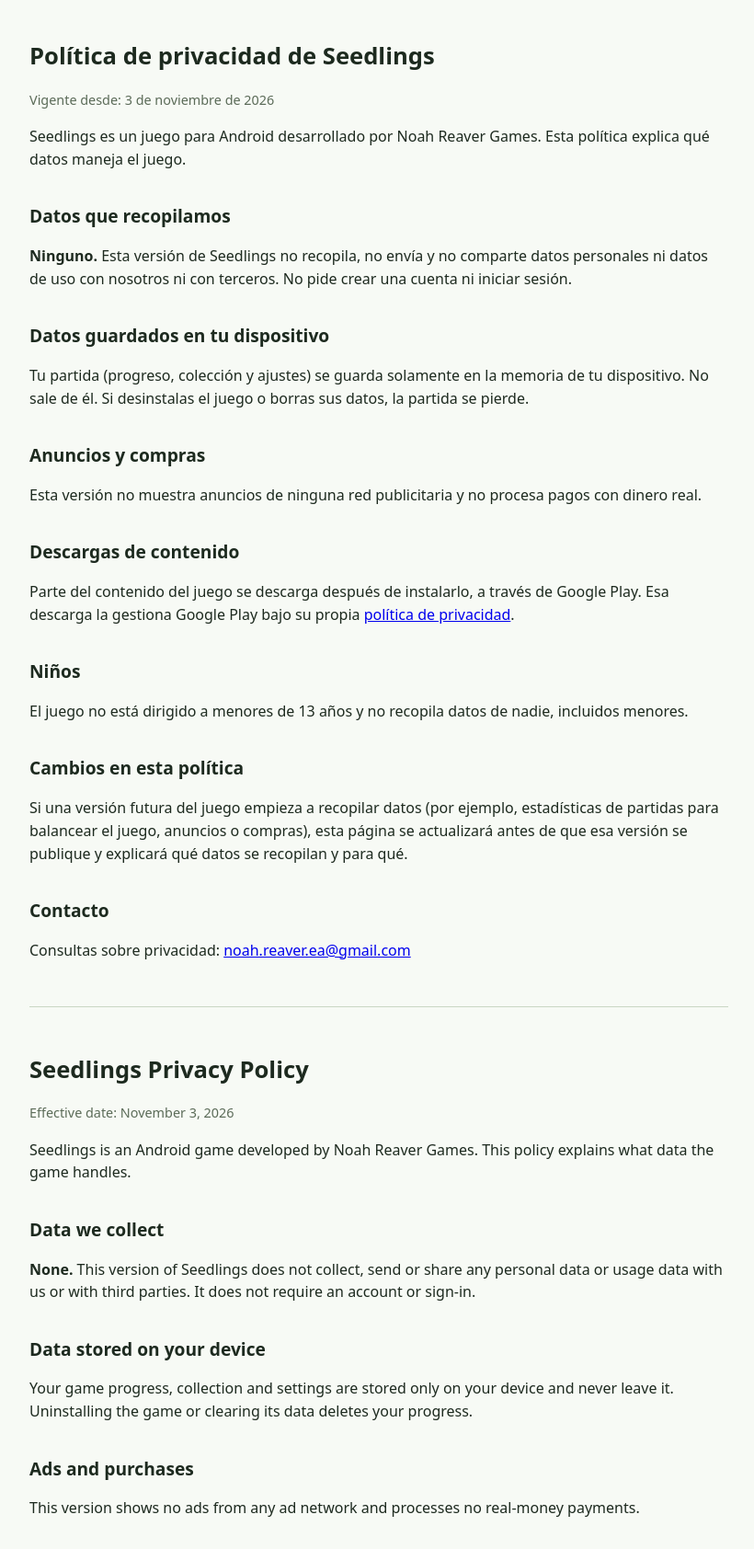
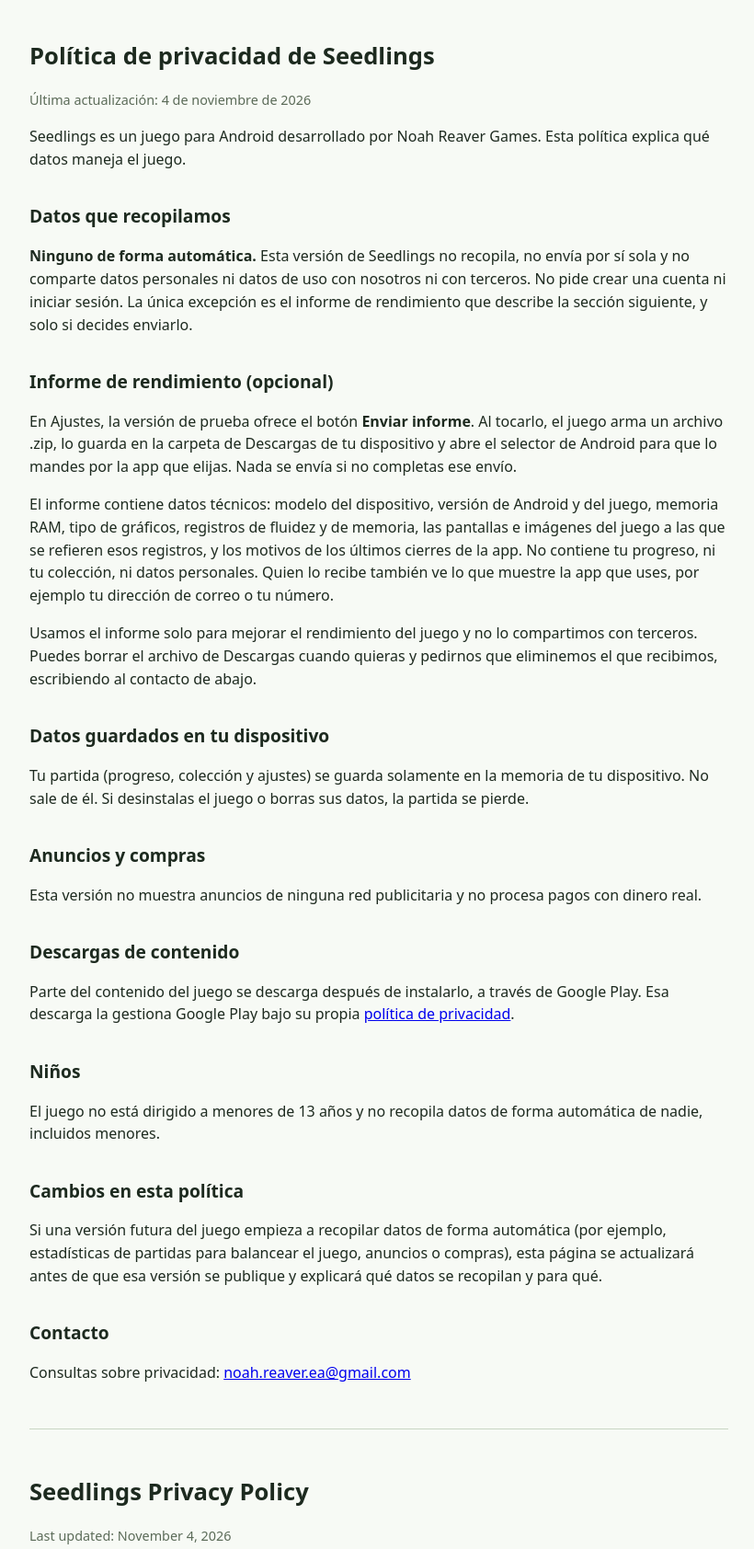
Before and after one commit to EmiAparicio/seedlings-privacidad, a plain HTML site: page index.html in a window 1280 px wide. Shown: the top 1684 px of the page at 92% size, without its empty margins (228-1048 px from the left). Drawn offline with Linux system fonts and the light colour scheme.

Commit message:
Politica de privacidad: informe de rendimiento opcional

```diff
--- a/index.html
+++ b/index.html
@@ -14,12 +14,17 @@
 <body>
 
 <h1>Política de privacidad de Seedlings</h1>
-<p class="fecha">Vigente desde: 3 de noviembre de 2026</p>
+<p class="fecha">Última actualización: 4 de noviembre de 2026</p>
 
 <p>Seedlings es un juego para Android desarrollado por Noah Reaver Games. Esta política explica qué datos maneja el juego.</p>
 
 <h2>Datos que recopilamos</h2>
-<p><strong>Ninguno.</strong> Esta versión de Seedlings no recopila, no envía y no comparte datos personales ni datos de uso con nosotros ni con terceros. No pide crear una cuenta ni iniciar sesión.</p>
+<p><strong>Ninguno de forma automática.</strong> Esta versión de Seedlings no recopila, no envía por sí sola y no comparte datos personales ni datos de uso con nosotros ni con terceros. No pide crear una cuenta ni iniciar sesión. La única excepción es el informe de rendimiento que describe la sección siguiente, y solo si decides enviarlo.</p>
+
+<h2>Informe de rendimiento (opcional)</h2>
+<p>En Ajustes, la versión de prueba ofrece el botón <strong>Enviar informe</strong>. Al tocarlo, el juego arma un archivo .zip, lo guarda en la carpeta de Descargas de tu dispositivo y abre el selector de Android para que lo mandes por la app que elijas. Nada se envía si no completas ese envío.</p>
+<p>El informe contiene datos técnicos: modelo del dispositivo, versión de Android y del juego, memoria RAM, tipo de gráficos, registros de fluidez y de memoria, las pantallas e imágenes del juego a las que se refieren esos registros, y los motivos de los últimos cierres de la app. No contiene tu progreso, ni tu colección, ni datos personales. Quien lo recibe también ve lo que muestre la app que uses, por ejemplo tu dirección de correo o tu número.</p>
+<p>Usamos el informe solo para mejorar el rendimiento del juego y no lo compartimos con terceros. Puedes borrar el archivo de Descargas cuando quieras y pedirnos que eliminemos el que recibimos, escribiendo al contacto de abajo.</p>
 
 <h2>Datos guardados en tu dispositivo</h2>
 <p>Tu partida (progreso, colección y ajustes) se guarda solamente en la memoria de tu dispositivo. No sale de él. Si desinstalas el juego o borras sus datos, la partida se pierde.</p>
@@ -31,10 +36,10 @@
 <p>Parte del contenido del juego se descarga después de instalarlo, a través de Google Play. Esa descarga la gestiona Google Play bajo su propia <a href="https://policies.google.com/privacy">política de privacidad</a>.</p>
 
 <h2>Niños</h2>
-<p>El juego no está dirigido a menores de 13 años y no recopila datos de nadie, incluidos menores.</p>
+<p>El juego no está dirigido a menores de 13 años y no recopila datos de forma automática de nadie, incluidos menores.</p>
 
 <h2>Cambios en esta política</h2>
-<p>Si una versión futura del juego empieza a recopilar datos (por ejemplo, estadísticas de partidas para balancear el juego, anuncios o compras), esta página se actualizará antes de que esa versión se publique y explicará qué datos se recopilan y para qué.</p>
+<p>Si una versión futura del juego empieza a recopilar datos de forma automática (por ejemplo, estadísticas de partidas para balancear el juego, anuncios o compras), esta página se actualizará antes de que esa versión se publique y explicará qué datos se recopilan y para qué.</p>
 
 <h2>Contacto</h2>
 <p>Consultas sobre privacidad: <a href="mailto:noah.reaver.ea@gmail.com">noah.reaver.ea@gmail.com</a></p>
@@ -42,13 +47,18 @@
 <hr>
 
 <h1 lang="en">Seedlings Privacy Policy</h1>
-<p class="fecha" lang="en">Effective date: November 3, 2026</p>
+<p class="fecha" lang="en">Last updated: November 4, 2026</p>
 
 <div lang="en">
 <p>Seedlings is an Android game developed by Noah Reaver Games. This policy explains what data the game handles.</p>
 
 <h2>Data we collect</h2>
-<p><strong>None.</strong> This version of Seedlings does not collect, send or share any personal data or usage data with us or with third parties. It does not require an account or sign-in.</p>
+<p><strong>None automatically.</strong> This version of Seedlings does not collect, send on its own or share any personal data or usage data with us or with third parties. It does not require an account or sign-in. The only exception is the performance report described in the next section, and only if you choose to send it.</p>
+
+<h2>Performance report (optional)</h2>
+<p>In Settings, the test version offers a <strong>Send report</strong> button. When you tap it, the game creates a .zip file, saves it to your device's Downloads folder and opens the Android share menu so you can send it with the app you choose. Nothing is sent unless you complete that step.</p>
+<p>The report contains technical data: device model, Android and game version, RAM, graphics type, smoothness and memory logs, the game screens and images those logs refer to, and the reasons for the app's most recent closures. It does not contain your progress, your collection or personal data. Whoever receives it also sees what the app you use displays, such as your email address or phone number.</p>
+<p>We use the report only to improve the game's performance and do not share it with third parties. You can delete the file from Downloads at any time, and you can ask us to delete the copy we received by writing to the contact below.</p>
 
 <h2>Data stored on your device</h2>
 <p>Your game progress, collection and settings are stored only on your device and never leave it. Uninstalling the game or clearing its data deletes your progress.</p>
@@ -60,10 +70,10 @@
 <p>Part of the game content is downloaded after installation through Google Play, which handles it under its own <a href="https://policies.google.com/privacy">privacy policy</a>.</p>
 
 <h2>Children</h2>
-<p>The game is not directed at children under 13 and does not collect data from anyone, including children.</p>
+<p>The game is not directed at children under 13 and does not automatically collect data from anyone, including children.</p>
 
 <h2>Changes to this policy</h2>
-<p>If a future version of the game starts collecting data (for example, match statistics used to balance the game, ads or purchases), this page will be updated before that version is released, explaining what data is collected and why.</p>
+<p>If a future version of the game starts collecting data automatically (for example, match statistics used to balance the game, ads or purchases), this page will be updated before that version is released, explaining what data is collected and why.</p>
 
 <h2>Contact</h2>
 <p>Privacy questions: <a href="mailto:noah.reaver.ea@gmail.com">noah.reaver.ea@gmail.com</a></p>
```
